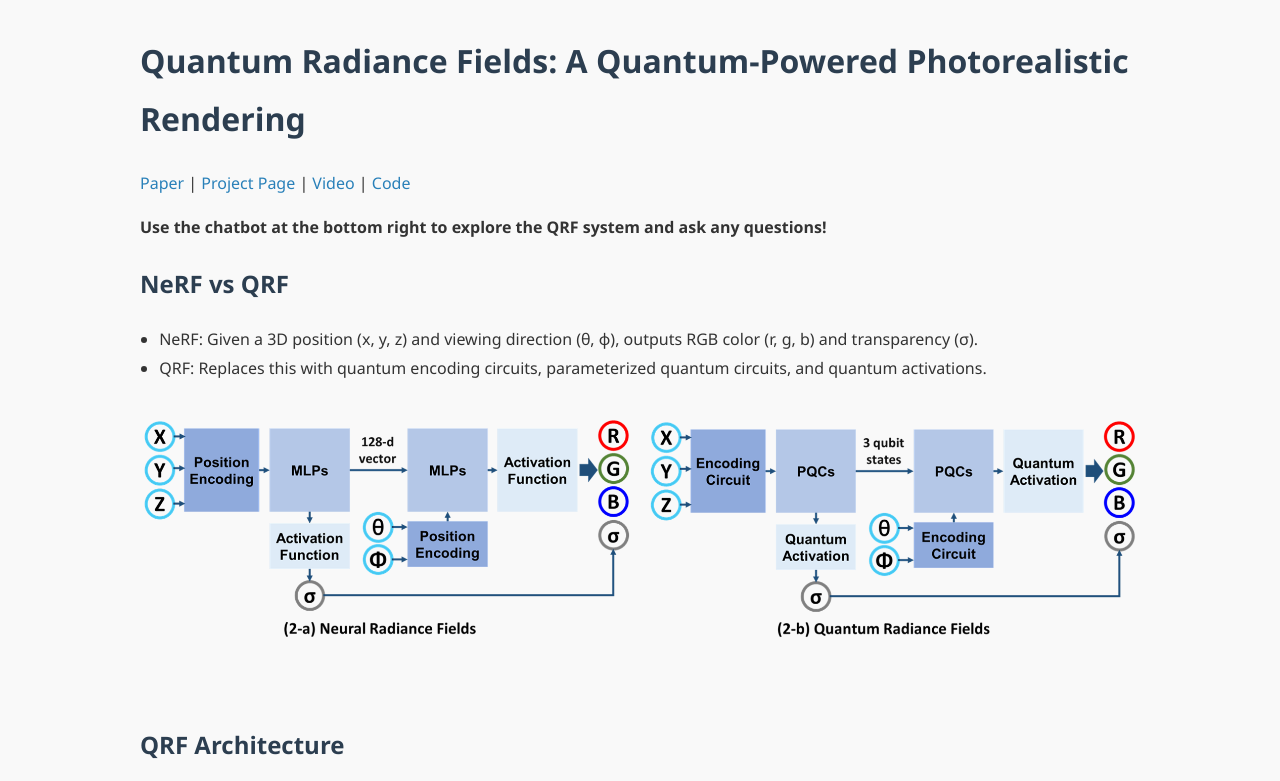
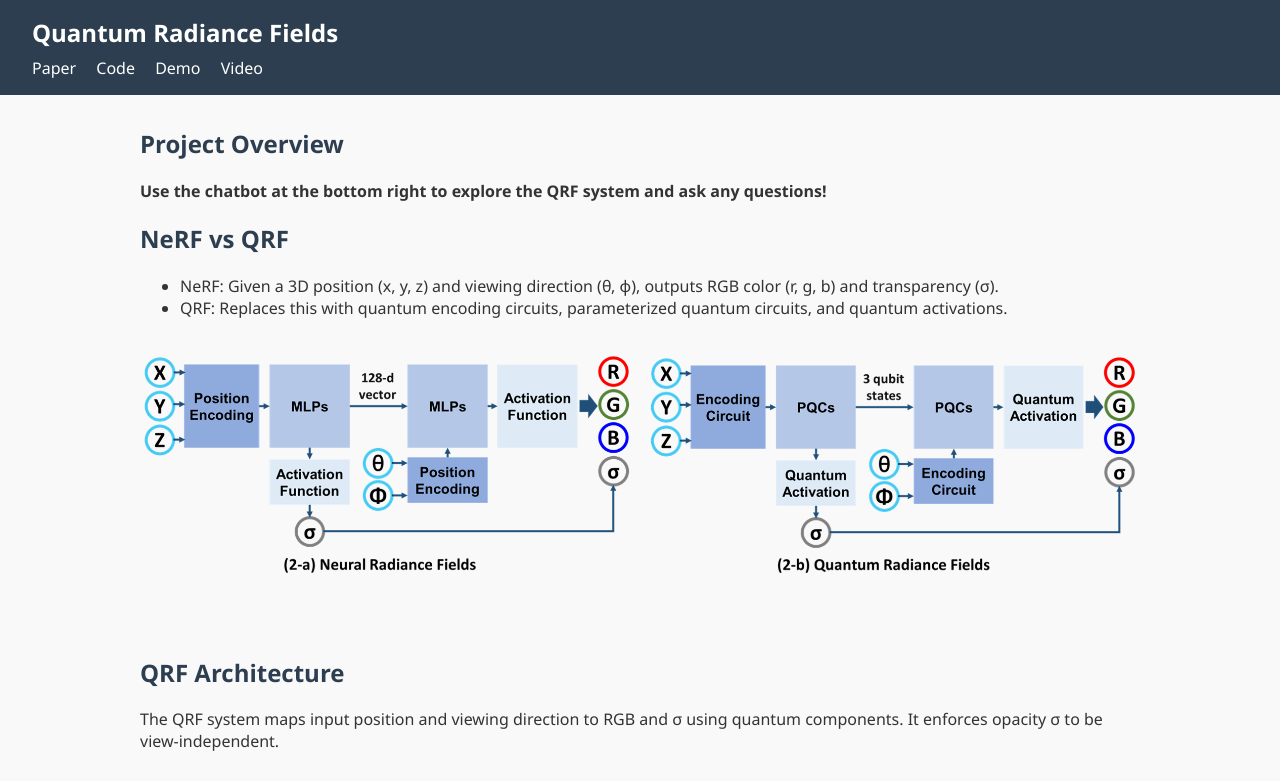
Before and after one commit to Rossi-Laboratory/QRF, a plain HTML site: page index.html in a window 1280 px wide. Shown: the top 781 px of the page. Drawn offline with Linux system fonts and the light colour scheme; a script that the page names is missing.

Commit message:
Update index.html

```diff
--- a/index.html
+++ b/index.html
@@ -11,24 +11,60 @@
   </script>
   <script src="https://udify.app/embed.min.js" id="vFiKdrj60ZNurQsL" defer></script>
   <style>
+    :root {
+      --bg: #f9f9f9;
+      --fg: #333;
+      --link: #2980b9;
+      --accent: #2c3e50;
+    }
+    @media (prefers-color-scheme: dark) {
+      :root {
+        --bg: #1e1e1e;
+        --fg: #e0e0e0;
+        --link: #4aa3ff;
+        --accent: #88c0d0;
+      }
+    }
     body {
       font-family: 'Segoe UI', sans-serif;
+      margin: 0;
+      padding: 0;
+      background: var(--bg);
+      color: var(--fg);
+    }
+    header {
+      background: var(--accent);
+      color: white;
+      padding: 1rem 2rem;
+      position: sticky;
+      top: 0;
+      z-index: 1000;
+    }
+    header h1 {
+      margin: 0;
+      font-size: 1.5rem;
+    }
+    nav {
+      margin-top: 0.5rem;
+    }
+    nav a {
+      color: white;
+      margin-right: 1rem;
+      text-decoration: none;
+    }
+    nav a:hover {
+      text-decoration: underline;
+    }
+    main {
+      max-width: 1000px;
       margin: 2rem auto;
-      max-width: 1000px;
       padding: 0 1.5rem;
-      line-height: 1.8;
-      background: #f9f9f9;
-      color: #333;
     }
-    h1, h2, h3 {
-      color: #2c3e50;
+    h2, h3 {
+      color: var(--accent);
     }
     a {
-      color: #2980b9;
-      text-decoration: none;
-    }
-    a:hover {
-      text-decoration: underline;
+      color: var(--link);
     }
     img {
       max-width: 100%;
@@ -41,46 +77,69 @@
       margin: 2rem 0;
       border-radius: 8px;
     }
-    ul {
-      padding-left: 1.2rem;
-    }
-    p {
-      margin-bottom: 1rem;
+    #topBtn {
+      position: fixed;
+      bottom: 20px;
+      right: 20px;
+      z-index: 100;
+      background-color: var(--accent);
+      color: white;
+      border: none;
+      padding: 10px 15px;
+      border-radius: 50px;
+      font-size: 16px;
+      cursor: pointer;
+      display: none;
     }
   </style>
 </head>
 <body>
-  <h1>Quantum Radiance Fields: A Quantum-Powered Photorealistic Rendering</h1>
-  <p>
-    <a href="https://arxiv.org/abs/2211.03418">Paper</a> |
-    <a href="https://yfyangd.github.io/QRF/">Project Page</a> |
-    <a href="#">Video</a> |
+  <header>
+    <h1>Quantum Radiance Fields</h1>
+    <nav>
+      <a href="#">Paper</a>
       <a href="#">Code</a>
-  </p>
+      <a href="#">Demo</a>
+      <a href="#">Video</a>
+    </nav>
+  </header>
+  <main>
+    <section>
+      <h2>Project Overview</h2>
       <p><strong>Use the chatbot at the bottom right to explore the QRF system and ask any questions!</strong></p>
+    </section>
 
+    <section>
       <h2>NeRF vs QRF</h2>
       <ul>
         <li>NeRF: Given a 3D position (x, y, z) and viewing direction (θ, ϕ), outputs RGB color (r, g, b) and transparency (σ).</li>
         <li>QRF: Replaces this with quantum encoding circuits, parameterized quantum circuits, and quantum activations.</li>
       </ul>
       <img src="./image/method.png" alt="QRF Method Diagram" />
+    </section>
 
+    <section>
       <h2>QRF Architecture</h2>
       <p>The QRF system maps input position and viewing direction to RGB and σ using quantum components. It enforces opacity σ to be view-independent.</p>
       <img src="./image/architecture.png" alt="QRF Architecture" />
+    </section>
 
+    <section>
       <h2>Optimization</h2>
       <p>QRF is trained via gradient descent using L2 loss and the Adam optimizer with learning rate α = 0.001.</p>
       <img src="./image/o.png" alt="Optimization Diagram" />
+    </section>
 
+    <section>
       <h2>Comparison</h2>
       <p>Rendering comparison of Chair, Ship, and Hotdog after 100k training iterations. QRF shows faster convergence and better quality.</p>
       <iframe class="juxtapose" height="466" src="https://cdn.knightlab.com/libs/juxtapose/latest/embed/index.html?uid=b4696cc8-5dc9-11ed-b5bd-6595d9b17862"></iframe>
       <iframe class="juxtapose" height="330" src="https://cdn.knightlab.com/libs/juxtapose/latest/embed/index.html?uid=b9f6451c-5dc9-11ed-b5bd-6595d9b17862"></iframe>
       <iframe class="juxtapose" height="330" src="https://cdn.knightlab.com/libs/juxtapose/latest/embed/index.html?uid=a2403828-5dc5-11ed-b5bd-6595d9b17862"></iframe>
+    </section>
 
-  <h2>Results on Real-World Captured Data</h2>
+    <section>
+      <h2>Real-World Results</h2>
       <p>Camera positions reconstructed with <a href="https://colmap.github.io/">COLMAP</a>.</p>
 
       <h3>Pine Tree in Front of My Home</h3>
@@ -103,5 +162,16 @@
       <h3>Eluanbi Lighthouse</h3>
       <img src="./image/Hank.jpg" width="40%" alt="Eluanbi Lighthouse" />
       <iframe title="Eluanbi Lighthouse Model" height="480" src="https://sketchfab.com/models/ee6b562cd45a4edd80741ca678cd2581/embed"></iframe>
+    </section>
+  </main>
+
+  <button id="topBtn" onclick="window.scrollTo({ top: 0, behavior: 'smooth' });">↑ Top</button>
+  <script>
+    const btn = document.getElementById("topBtn");
+    window.onscroll = () => {
+      if (window.scrollY > 300) btn.style.display = "block";
+      else btn.style.display = "none";
+    };
+  </script>
 </body>
 </html>
```
Lines whose indentation alone changed are shown as unchanged.
